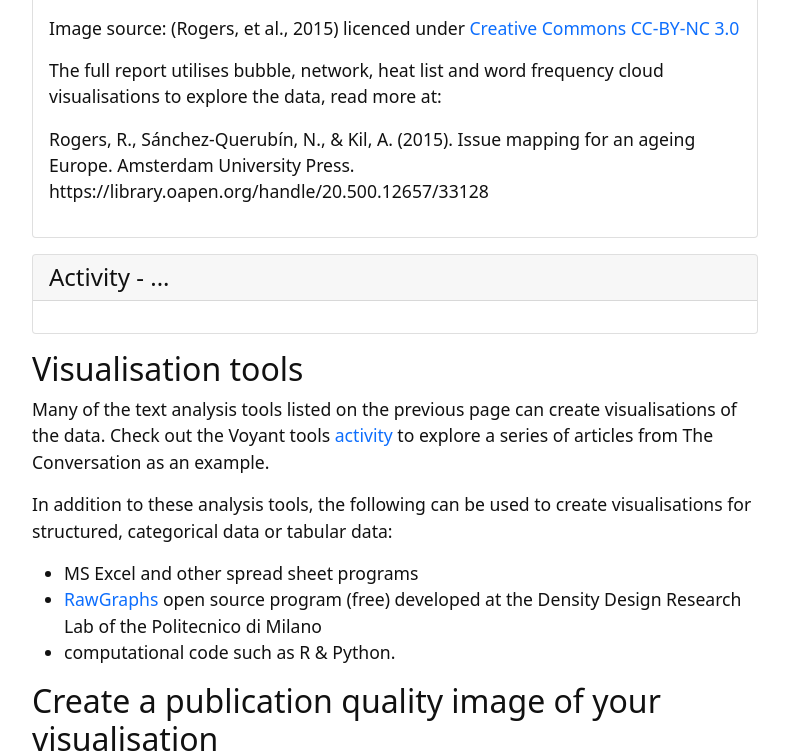
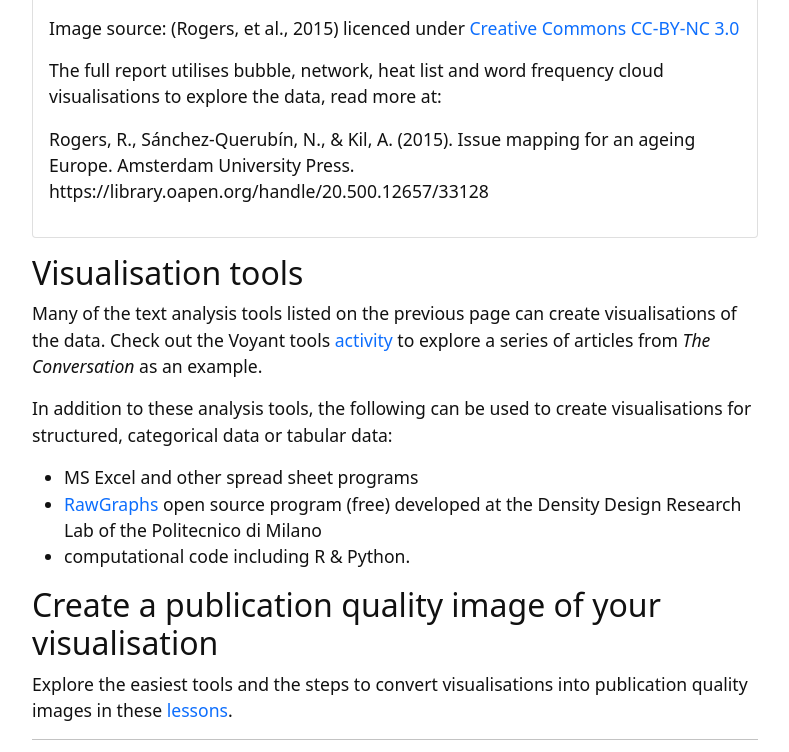
Before and after one commit to GULibrarySandbox/intro-text-mining-analysis-2022, a Jekyll site: the page built from content/8-visualising_data.md, in a window 1280 px wide and 900 px high, scrolled down 10192 px, cut to the strip 0-752 px from the top of the window. Shown: the whole strip, without its empty margins (245-1034 px from the left). Built offline with Jekyll 4.4.1, drawn with Linux system fonts in a browser that asks for light colours; some of the changed text lies outside the part shown.

Commit message:
Update 8-visualising_data.md

```diff
--- a/content/8-visualising_data.md
+++ b/content/8-visualising_data.md
@@ -130,26 +130,22 @@ The full report utilises bubble, network, heat list and word frequency cloud vis
 
 Rogers, R., Sánchez-Querubín, N., & Kil, A. (2015). Issue mapping for an ageing Europe. Amsterdam University Press. https://library.oapen.org/handle/20.500.12657/33128
 
-{% endcapture %} {% include card.html header="Activity - ..." text=text %}
+{% endcapture %} {% include card.html header="Relationships between topics - Alluvial diagram" text=text %}
 
-
-{% capture text %}
-
-
-{% endcapture %} {% include card.html header="Activity - ..." text=text %}
 
 ## Visualisation tools
 
-Many of the text analysis tools listed on the previous page can create visualisations of the data. Check out the Voyant tools [activity](https://griffithunilibrary.github.io/data-vis-basics/content/5-voyant.html) to explore a series of articles from The Conversation as an example.
+Many of the text analysis tools listed on the previous page can create visualisations of the data. Check out the Voyant tools [activity](https://griffithunilibrary.github.io/data-vis-basics/content/5-voyant.html) to explore a series of articles from *The Conversation* as an example.
 
 In addition to these analysis tools, the following can be used to create visualisations for structured, categorical data or tabular data:
 - MS Excel and other spread sheet programs
 - [RawGraphs](https://rawgraphs.io/ ) open source program (free) developed at the Density Design Research Lab of the Politecnico di Milano
-- computational code such as R & Python.
-
+- computational code including R & Python.
 
 
 ## Create a publication quality image of your visualisation
+
+Explore the easiest tools and the steps to convert visualisations into publication quality images in these [lessons](https://griffithunilibrary.github.io/data-vis-basics/content/4-convert.html).
 
 -----
 
```
